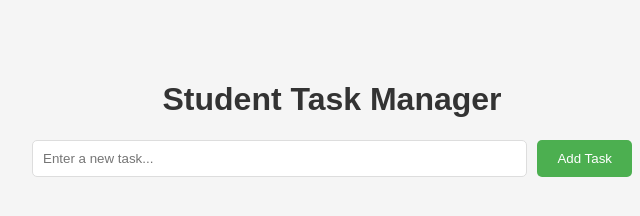
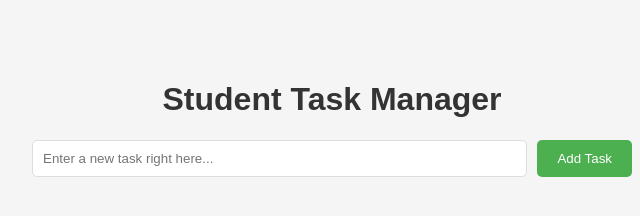
Before and after one commit to SwayamKhairnar/student-task-manager, a website: page public/index.html in a window 1280 px wide. Shown: the full height of the page, 308-948 px from the left. Drawn offline with Linux system fonts and the light colour scheme.

Commit message:
1st ci/cd test

```diff
--- a/public/index.html
+++ b/public/index.html
@@ -18,7 +18,7 @@
 <body>
     <h1>Student Task Manager</h1>
     <div class="task-input">
-        <input type="text" id="taskInput" placeholder="Enter a new task...">
+        <input type="text" id="taskInput" placeholder="Enter a new task right here...">
         <button onclick="addTask()">Add Task</button>
     </div>
     <ul id="taskList"></ul>
```
